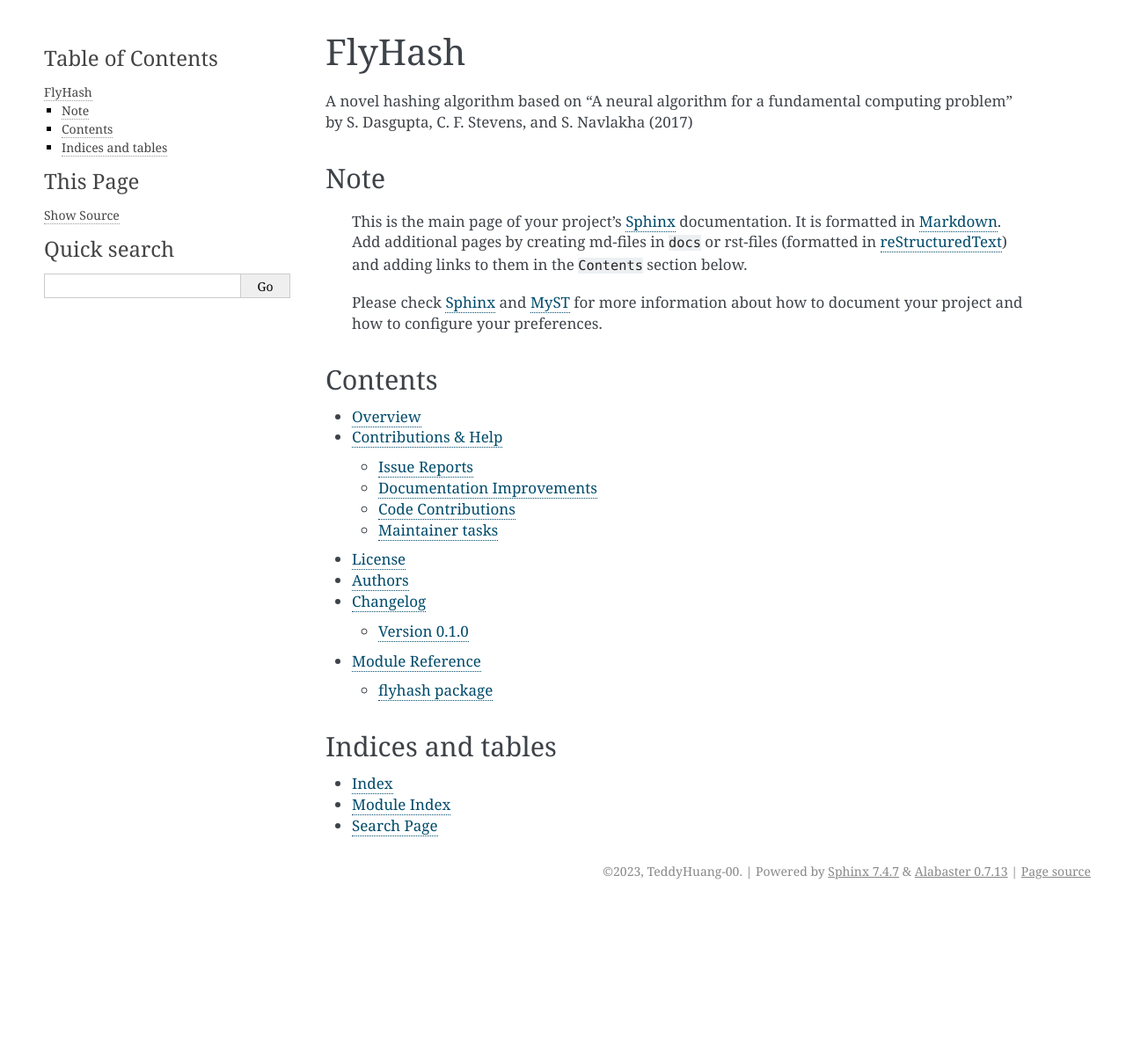
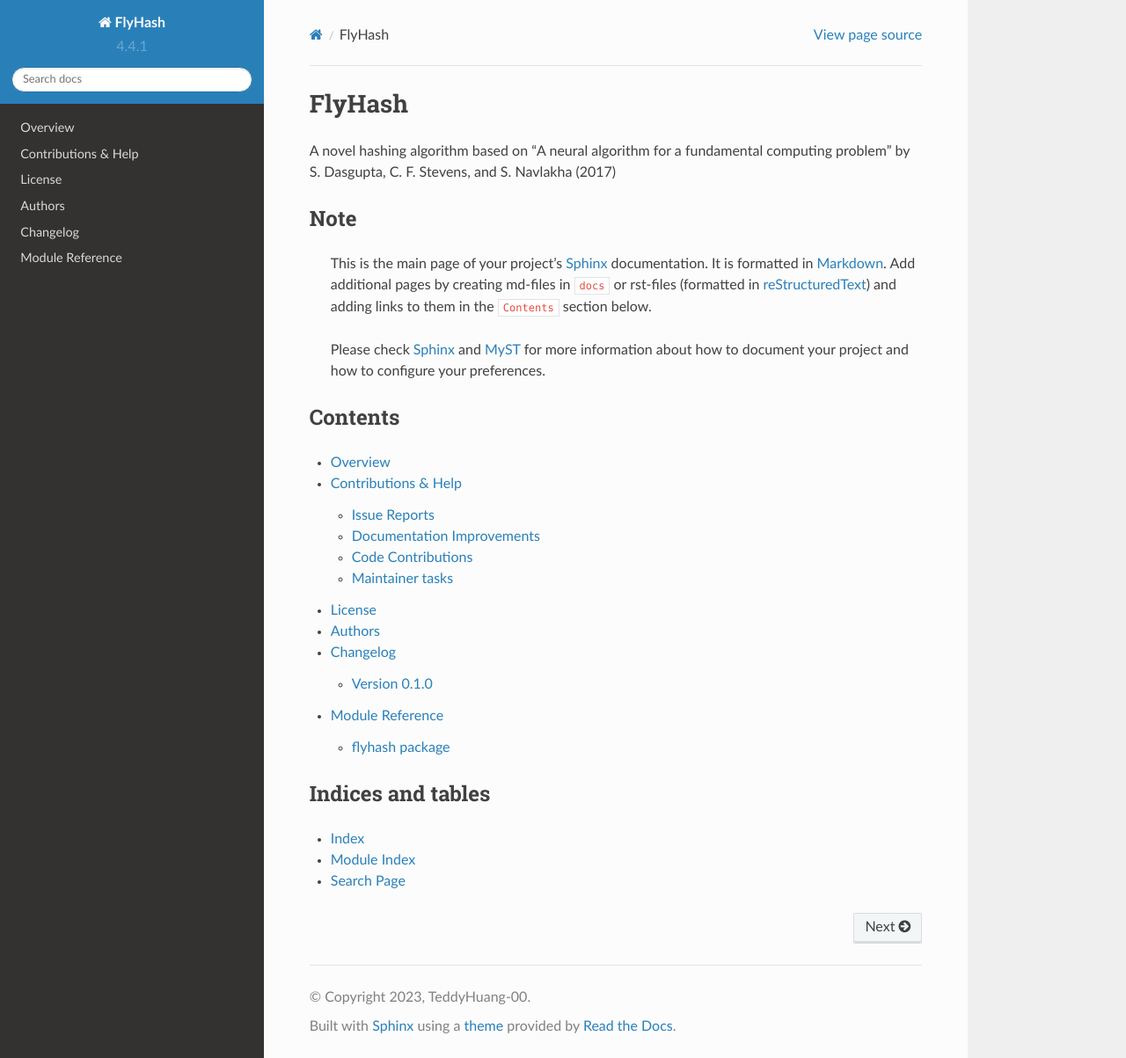
Before and after one commit to TeddyHuang-00/FlyHash, a Sphinx documentation site: the page built from docs/index.md, in a window 1280 px wide and 1203 px high. Shown: the whole window at 88% size. Built offline with Sphinx 7.4.7 and the Read the Docs theme 2.0.0, drawn with Linux system fonts in a browser that asks for light colours.

Commit message:
chore: :wrench: Change doc site generation settings

```diff
--- a/docs/conf.py
+++ b/docs/conf.py
@@ -73,6 +73,11 @@ extensions = [
     "sphinx.ext.mathjax",
     "sphinx.ext.napoleon",
 ]
+
+# Configure napoleon
+napoleon_include_init_with_doc = True
+napoleon_include_private_with_doc = True
+napoleon_include_special_with_doc = True
 
 # Add any paths that contain templates here, relative to this directory.
 templates_path = ["_templates"]
@@ -171,15 +176,12 @@ todo_emit_warnings = True
 
 # The theme to use for HTML and HTML Help pages.  See the documentation for
 # a list of builtin themes.
-html_theme = "alabaster"
+html_theme = "sphinx_rtd_theme"
 
 # Theme options are theme-specific and customize the look and feel of a theme
 # further.  For a list of options available for each theme, see the
 # documentation.
-html_theme_options = {
-    "sidebar_width": "300px",
-    "page_width": "1200px"
-}
+html_theme_options = {}
 
 # Add any paths that contain custom themes here, relative to this directory.
 # html_theme_path = []
--- a/docs/requirements.txt
+++ b/docs/requirements.txt
@@ -5,3 +5,4 @@
 myst-parser[linkify]
 numpy>=1.19.5,<2.0.0
 sphinx>=3.2.1
+sphinx_rtd_theme
```
